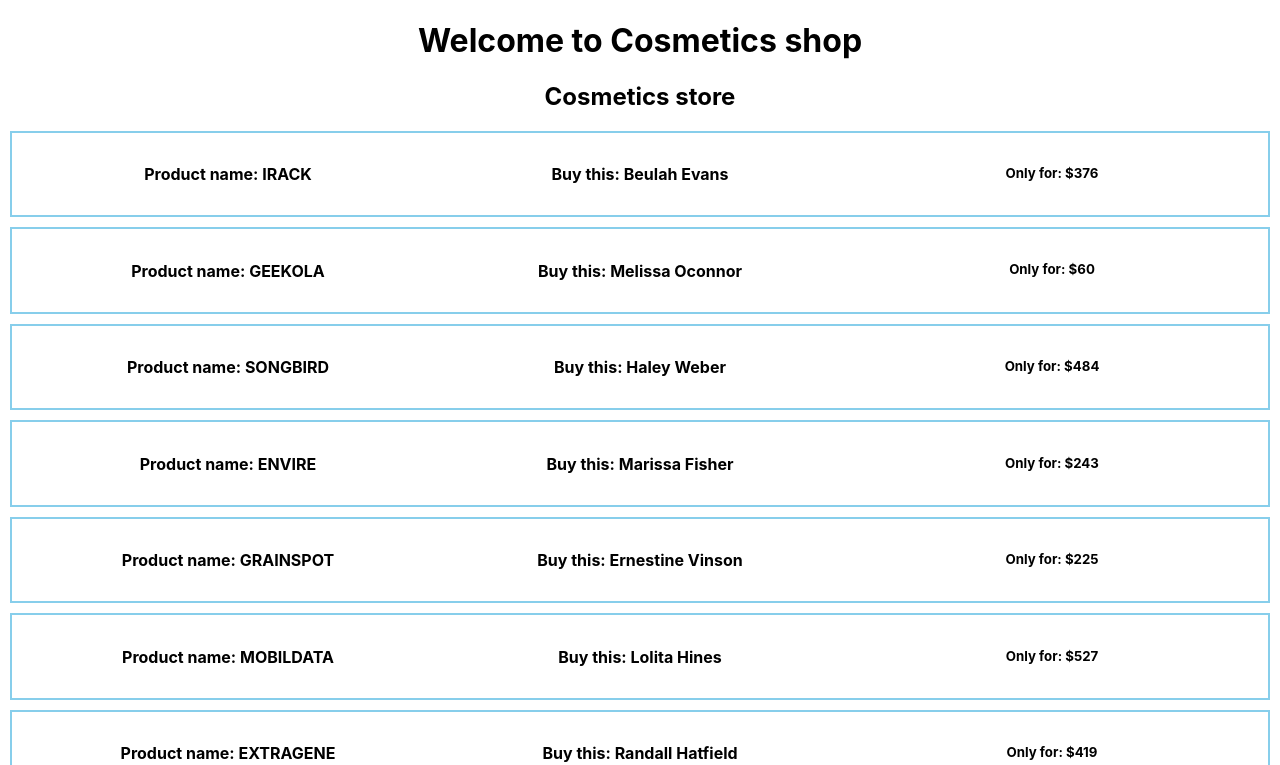
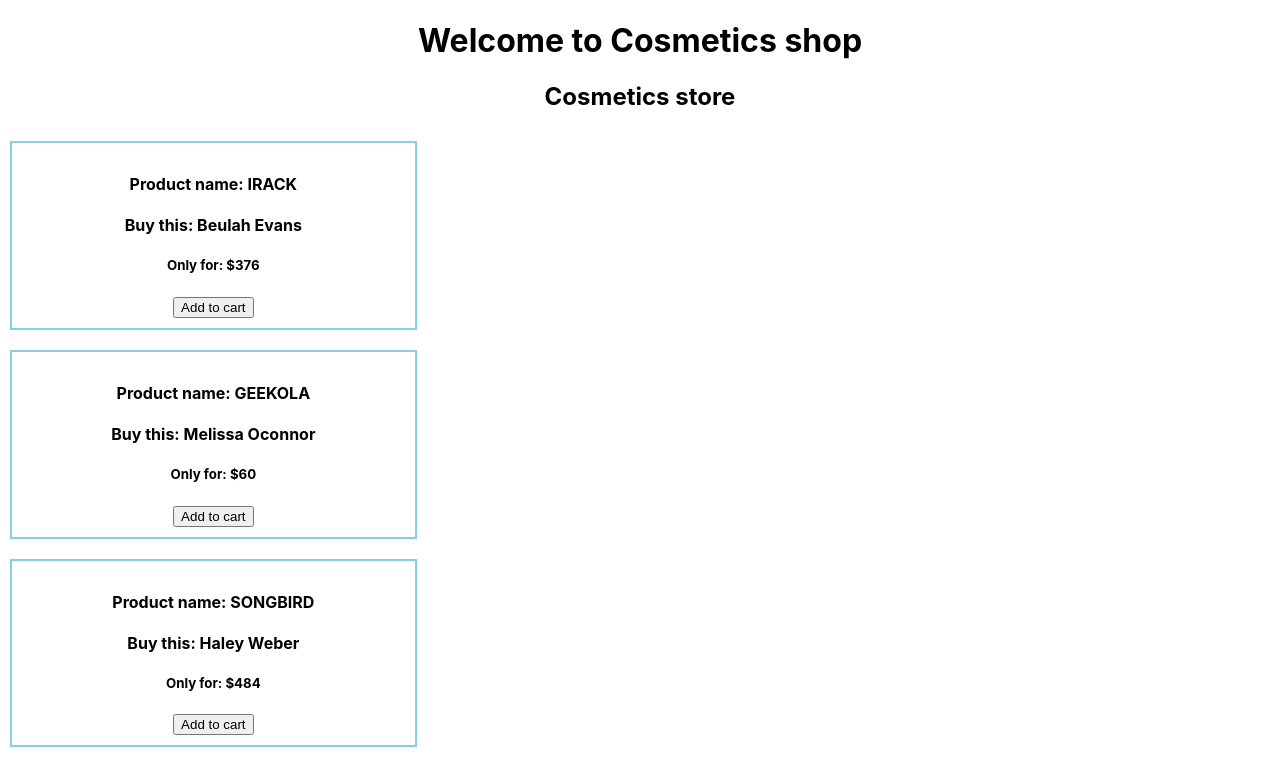
Before and after one commit to khaled39ab/Learn-React-data-storage-and-handler, a React (Create React App) app: page / in a window 1280 px wide. Shown: the top 765 px of the page. Built offline with nearby package versions, Linux system fonts and the light colour scheme; the HTML template or start-up script is replaced by a standard one.

Commit message:
onclick with parameter

```diff
--- a/src/component/Cosmetic/Cosmetic.css
+++ b/src/component/Cosmetic/Cosmetic.css
@@ -1,7 +1,9 @@
-.compo{
+.product{
     border: 2px solid skyblue;
     margin: 10px;
     padding: 10px;
+}
+.product-area{
     display: grid;
     grid-template-columns: repeat(3, 1fr);
 }
--- a/src/component/Cosmetic/Cosmetic.js
+++ b/src/component/Cosmetic/Cosmetic.js
@@ -2,12 +2,19 @@ import React from 'react';
 import './Cosmetic.css'
 
 const Cosmetic = (props) => {
-    const {product, price, name} = props.cosmetic;
+    const {product, price, name, id} = props.cosmetic;
+
+    const addToCart = (id)=>{
+        console.log("item added", id);
+    }
     return (
-        <div className='compo'>
-            <h4>Product name: {product}</h4>
-            <h4>Buy this: {name}</h4>
-            <h5>Only for: ${price}</h5>
+        <div className='product-area'>
+            <div className='product'>
+                <h4>Product name: {product}</h4>
+                <h4>Buy this: {name}</h4>
+                <h5>Only for: ${price}</h5>
+                <button onClick={()=>addToCart(id)}>Add to cart</button>
+            </div>
         </div>
     );
 };
```
